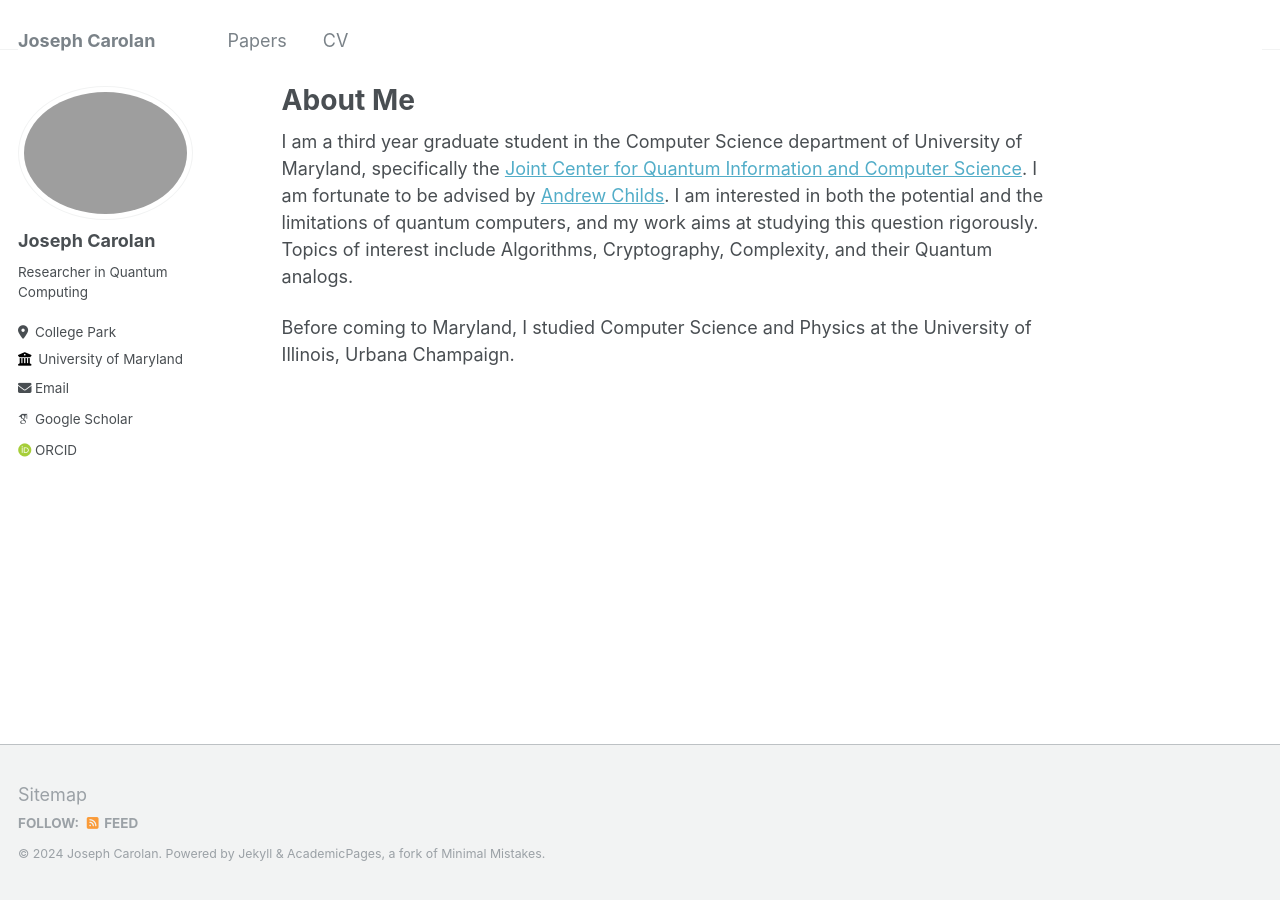
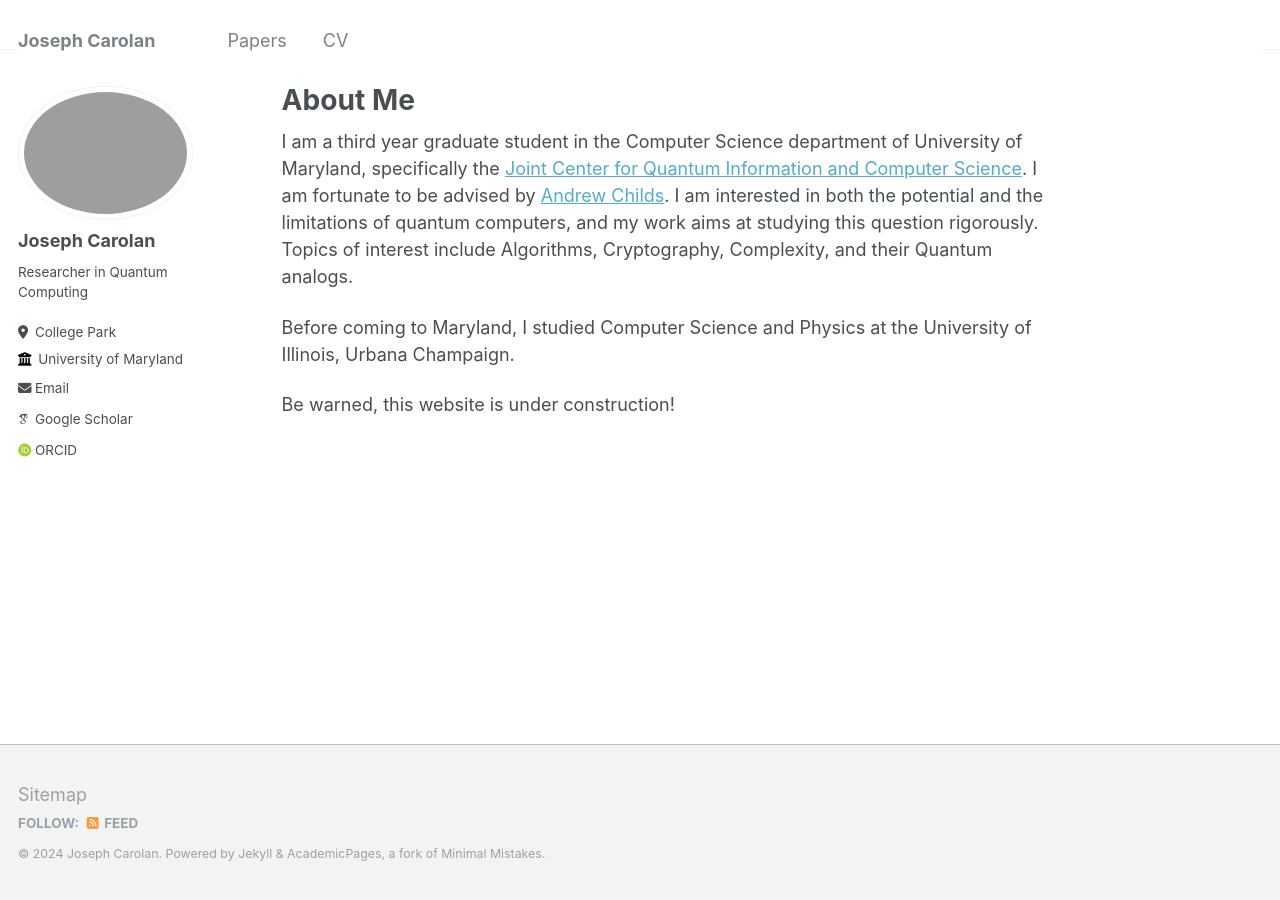
Before and after one commit to jacarolan/personal-website, a Jekyll site: the page built from _pages/about.md, in a window 1280 px wide. Built offline with Jekyll 4.4.1, drawn with Linux system fonts in a browser that asks for light colours; some web fonts are replaced.

Commit message:
Update about.md

```diff
--- a/_pages/about.md
+++ b/_pages/about.md
@@ -10,3 +10,5 @@ redirect_from:
 I am a third year graduate student in the Computer Science department of University of Maryland, specifically the [Joint Center for Quantum Information and Computer Science](https://quics.umd.edu/). I am fortunate to be advised by [Andrew Childs](https://www.cs.umd.edu/~amchilds/). I am interested in both the potential and the limitations of quantum computers, and my work aims at studying this question rigorously. Topics of interest include Algorithms, Cryptography, Complexity, and their Quantum analogs.
 
 Before coming to Maryland, I studied Computer Science and Physics at the University of Illinois, Urbana Champaign.
+
+Be warned, this website is under construction!
```
